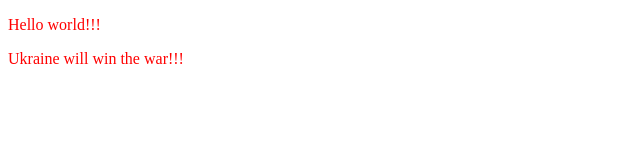
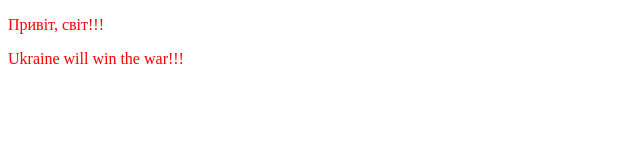
Before and after one commit to IvanImen/js-course-lesson1, a plain HTML site: page index.html in a window 1280 px wide. Shown: the full height of the page, 0-640 px from the left. Drawn offline with Linux system fonts and the light colour scheme.

Commit message:
index translated into ukraine

```diff
--- a/index.html
+++ b/index.html
@@ -7,7 +7,7 @@
     <link rel="stylesheet" href="styles.css" />
   </head>
   <body>
-    <p>Hello world!!!</p>
+    <p>Привіт, світ!!!</p>
     <p>Ukraine will win the war!!!</p>
   </body>
 </html>
```
